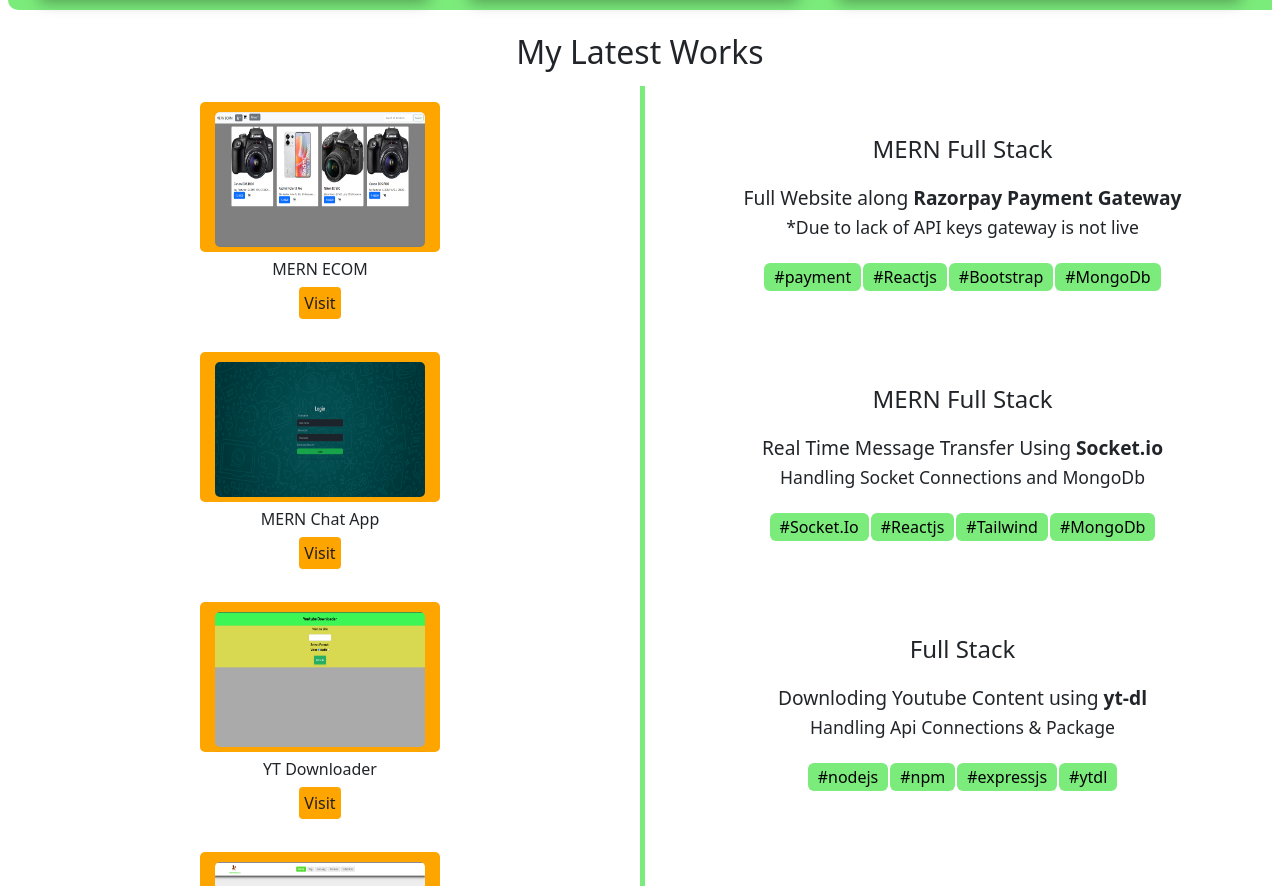
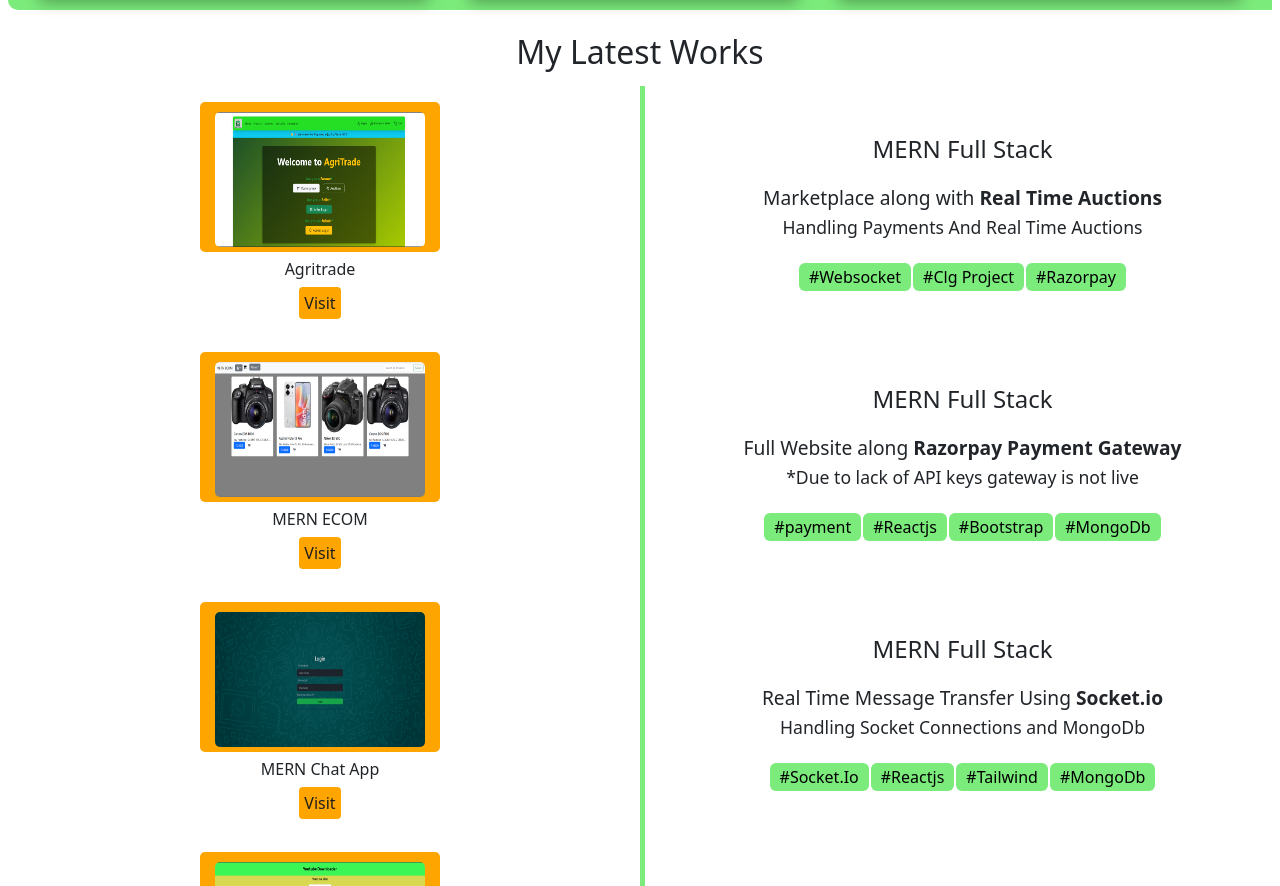
Before and after one commit to tharunnaidug/portfolio1, a plain HTML site: page index.html in a window 1280 px wide. Shown: the part 1309-2195 px from the top of the page. Drawn offline with nearby package versions, Linux system fonts and the light colour scheme.

Commit message:
Update index.html

```diff
--- a/index.html
+++ b/index.html
@@ -137,26 +137,25 @@
 
     <section id="works">
         <div id="work">My Latest Works</div>
-        <div class="project1" style="display: none;">
+        <div class="project1">
             <div class="project">
                 <div class="pro-img">
-                    <img src="img/" alt="image">
+                    <img src="img/agritrade.png" alt="image">
                 </div>
-                <div class="pro-title"><span></span></div>
+                <div class="pro-title"><span>Agritrade</span></div>
                 <div class="pro-link">
-                    <a href=""
+                    <a href="https://agritrade-three.vercel.app"
                         target="_blank">Visit</a>
                 </div>
             </div>
             <div class="project-info" >
-                <h3 class="pro-stack"></h3>
-                <p class="pro-fe"></p>
-                <p class="pro-learning"></p>
+                <h3 class="pro-stack">MERN Full Stack</h3>
+                <p class="pro-fe">Marketplace along with <strong>Real Time Auctions</strong></p>
+                <p class="pro-learning">Handling Payments And Real Time Auctions</p>
                 <div class="pro-tags">
-                    <span>#</span>
-                    <span>#</span>
-                    <span>#</span>
-                    <span>#</span>
+                    <span>#Websocket</span>
+                    <span>#Clg Project</span>
+                    <span>#Razorpay</span>
                 </div>
             </div>
         </div>
```
